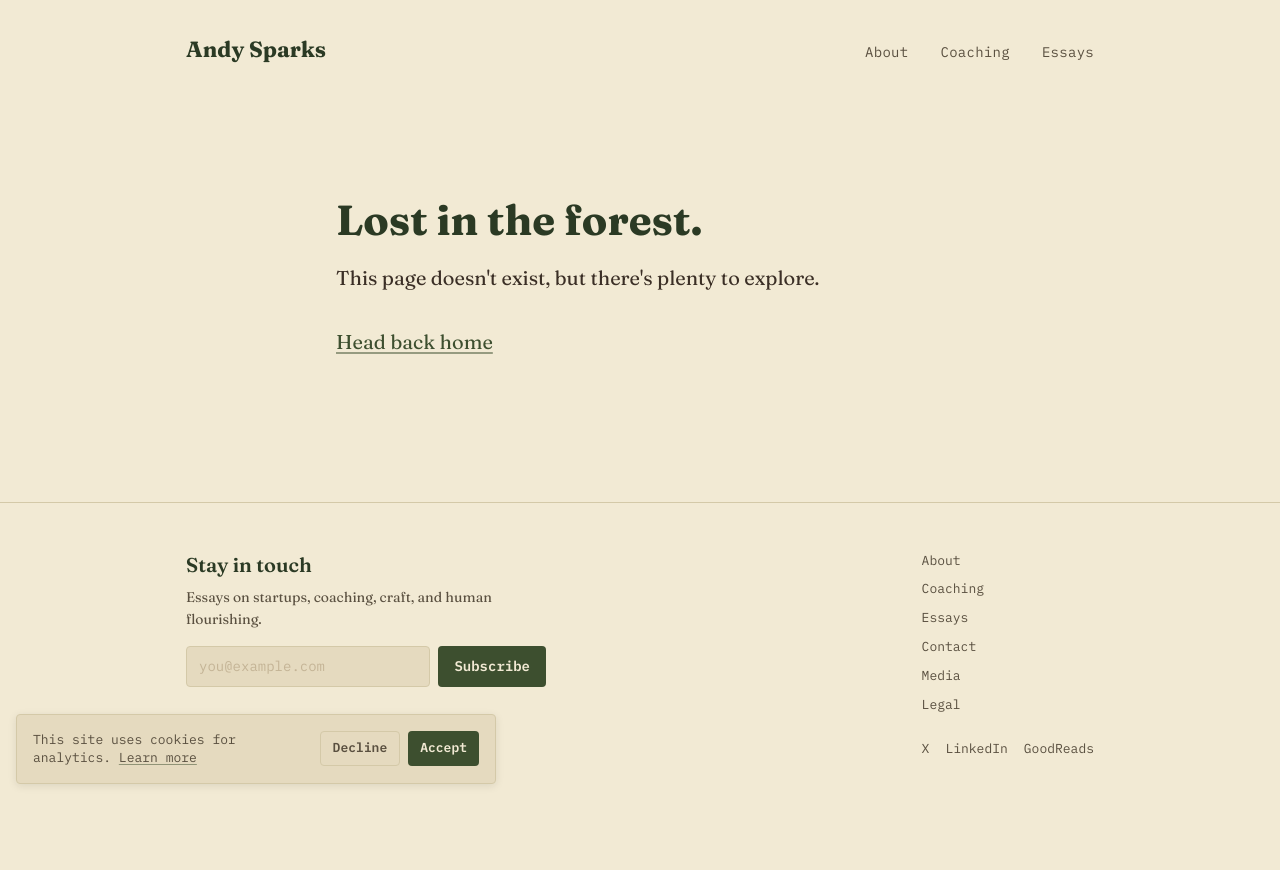
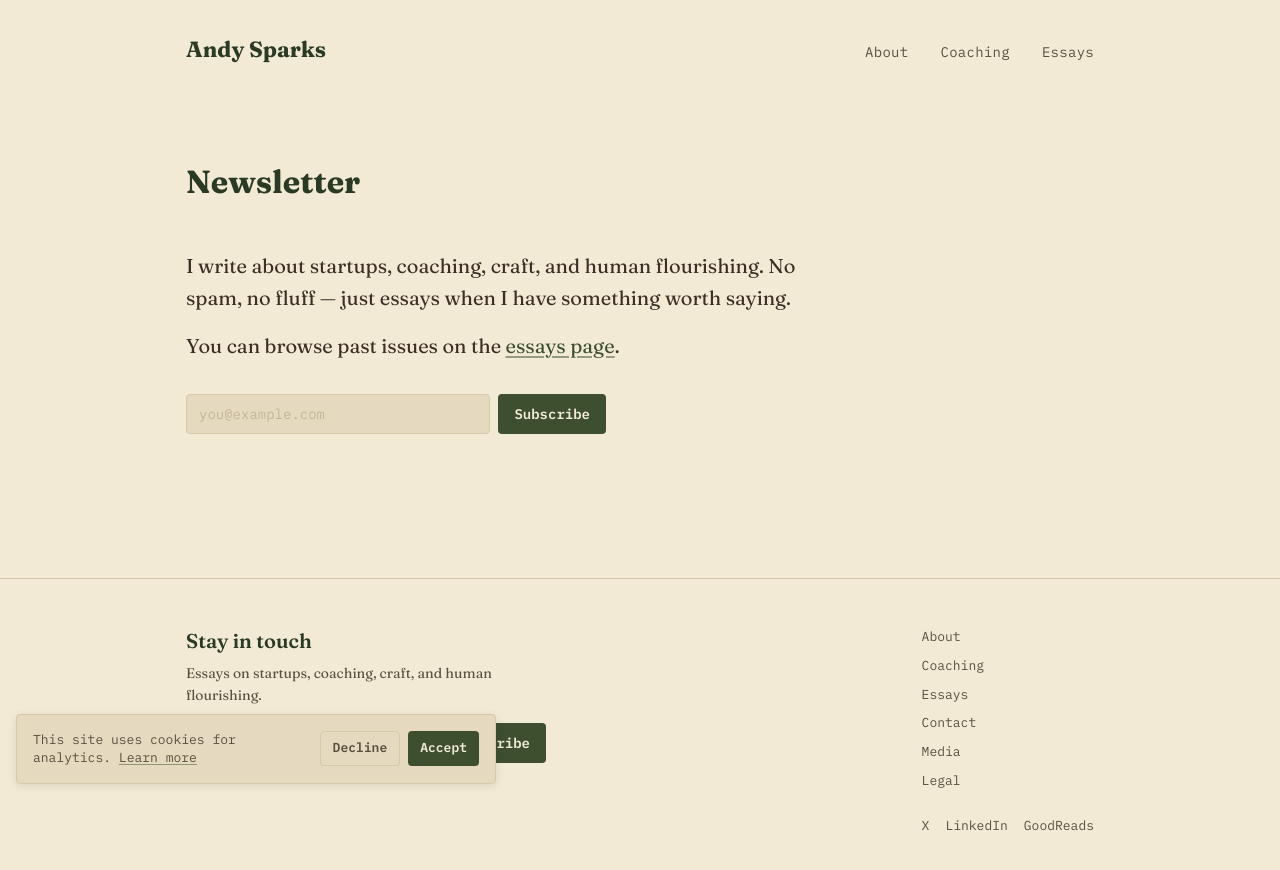
Before and after one commit to AndySparks/andysparks.co, a Next.js app: page /newsletter in a window 1280 px wide. Before the commit this address had no page. Shown: the top 870 px of the page. Before the commit the page ends 824 px from the top, so only its background shows below. Built offline with nearby package versions, Linux system fonts and the light colour scheme.

Commit message:
Add /newsletter page with email signup form
Removes the old /newsletter -> /essays redirect and adds a dedicated
newsletter landing page for use in email footers and social links.

Co-Authored-By: Claude Opus 4.6 <noreply@anthropic.com>

```diff
--- a/next.config.ts
+++ b/next.config.ts
@@ -29,12 +29,6 @@ function buildRedirects() {
   }
 
   // Static redirects
-  redirects.push({
-    source: "/newsletter",
-    destination: "/essays",
-    permanent: true,
-  });
-
   redirects.push({
     source: "/hoo-boy",
     destination: "/essays",
--- /dev/null
+++ b/src/app/newsletter/page.tsx
@@ -0,0 +1,88 @@
+"use client";
+
+import { useState } from "react";
+import Link from "next/link";
+import { Container } from "@/components/Container";
+import "../../styles/static-page.css";
+import "../../styles/newsletter.css";
+
+export default function NewsletterPage() {
+  const [status, setStatus] = useState<"idle" | "sending" | "done" | "error">(
+    "idle"
+  );
+
+  async function handleSubmit(e: React.FormEvent<HTMLFormElement>) {
+    e.preventDefault();
+    setStatus("sending");
+
+    const form = e.currentTarget;
+    const email = (form.elements.namedItem("email") as HTMLInputElement).value;
+
+    try {
+      const res = await fetch("/api/newsletter", {
+        method: "POST",
+        headers: { "Content-Type": "application/json" },
+        body: JSON.stringify({ email }),
+      });
+
+      if (res.ok) {
+        setStatus("done");
+        form.reset();
+      } else {
+        setStatus("error");
+      }
+    } catch {
+      setStatus("error");
+    }
+  }
+
+  return (
+    <section className="static-page">
+      <Container wide>
+        <h1>Newsletter</h1>
+        <div className="static-page-content newsletter-body">
+          <p>
+            I write about startups, coaching, craft, and human flourishing.
+            No spam, no fluff &mdash; just essays when I have something worth saying.
+          </p>
+          <p>
+            You can browse past issues on the{" "}
+            <Link href="/essays">essays page</Link>.
+          </p>
+
+          {status === "done" ? (
+            <div className="newsletter-success">
+              <p>
+                <strong>You&rsquo;re subscribed!</strong> Check your inbox for a
+                welcome note.
+              </p>
+            </div>
+          ) : (
+            <form className="newsletter-form" onSubmit={handleSubmit}>
+              <input
+                type="email"
+                name="email"
+                placeholder="you@example.com"
+                className="newsletter-input"
+                aria-label="Email address"
+                required
+              />
+              <button
+                type="submit"
+                className="newsletter-button"
+                disabled={status === "sending"}
+              >
+                {status === "sending" ? "Subscribing\u2026" : "Subscribe"}
+              </button>
+            </form>
+          )}
+          {status === "error" && (
+            <p className="newsletter-error">
+              Something went wrong. Please try again.
+            </p>
+          )}
+        </div>
+      </Container>
+    </section>
+  );
+}
--- a/src/app/sitemap.ts
+++ b/src/app/sitemap.ts
@@ -33,6 +33,7 @@ export default function sitemap(): MetadataRoute.Sitemap {
     { url: `${baseUrl}/essays`, lastModified: latestEssayDate, changeFrequency: "weekly", priority: 0.9 },
     { url: `${baseUrl}/contact`, lastModified: new Date("2026-03-28"), changeFrequency: "yearly", priority: 0.5 },
     { url: `${baseUrl}/media`, lastModified: new Date("2026-03-28"), changeFrequency: "monthly", priority: 0.6 },
+    { url: `${baseUrl}/newsletter`, lastModified: new Date("2026-04-06"), changeFrequency: "yearly", priority: 0.5 },
     { url: `${baseUrl}/legal`, lastModified: new Date("2026-03-28"), changeFrequency: "yearly", priority: 0.3 },
   ];
 
--- /dev/null
+++ b/src/styles/newsletter.css
@@ -0,0 +1,73 @@
+.newsletter-body {
+  max-width: var(--width-content);
+}
+
+.newsletter-form {
+  display: flex;
+  gap: var(--space-xs);
+  max-width: 420px;
+  margin-top: var(--space-md);
+}
+
+.newsletter-input {
+  flex: 1;
+  padding: var(--space-xs) 12px;
+  font-family: var(--font-mono);
+  font-size: var(--type-sm);
+  background: var(--color-warm-paper);
+  border: 1px solid var(--color-divider);
+  border-radius: 4px;
+  color: var(--color-ink);
+  transition: border-color var(--duration-fast) var(--ease-default);
+}
+
+.newsletter-input::placeholder {
+  color: var(--color-muted);
+}
+
+.newsletter-input:focus {
+  outline: none;
+  border-color: var(--color-primary);
+}
+
+.newsletter-button {
+  padding: var(--space-xs) var(--space-sm);
+  font-family: var(--font-mono);
+  font-size: var(--type-sm);
+  font-weight: 600;
+  background: var(--color-forest);
+  color: var(--color-parchment);
+  border: none;
+  border-radius: 4px;
+  cursor: pointer;
+  transition: background var(--duration-fast) var(--ease-default),
+              transform var(--duration-press) var(--ease-out);
+}
+
+.newsletter-button:active {
+  transform: scale(var(--scale-press));
+}
+
+@media (hover: hover) and (pointer: fine) {
+  .newsletter-button:hover {
+    background: var(--color-evergreen);
+  }
+}
+
+.newsletter-button:disabled {
+  opacity: 0.6;
+  cursor: not-allowed;
+}
+
+.newsletter-success {
+  margin-top: var(--space-md);
+  font-family: var(--font-mono);
+  font-size: var(--type-sm);
+  color: var(--color-forest);
+}
+
+.newsletter-error {
+  font-size: var(--type-sm);
+  color: var(--color-ember);
+  margin-top: var(--space-xs);
+}
```
